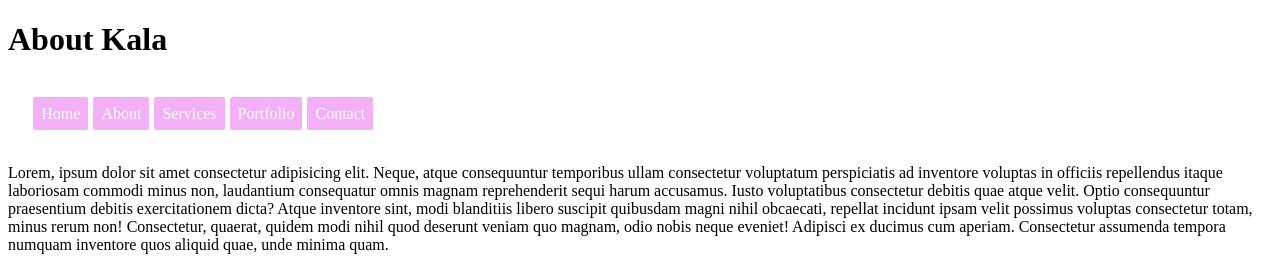
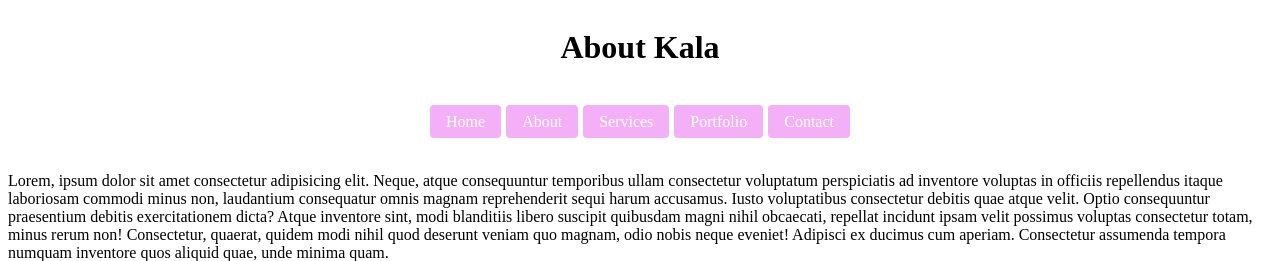
Before and after one commit to kalawoodson/unit-1-hello-styles, a plain HTML site: page about.html in a window 1280 px wide. Shown: the top 261 px of the page. Drawn offline with Linux system fonts and the light colour scheme; files that its build step writes are made by us from their sources.

Commit message:
Updated the styles.css to bring the look closer to the wireframes

```diff
--- a/about.html
+++ b/about.html
@@ -4,7 +4,7 @@
     <meta charset="UTF-8">
     <meta name="viewport" content="width=device-width, initial-scale=1.0">
     <title>About</title>
-    <link rel="stylesheet" href="styles.css">
+    <link rel="stylesheet" href="./styles/styles.css">
 </head>
 <body class="about-page">
     <header>
--- a/styles/styles.css
+++ b/styles/styles.css
@@ -1,6 +1,13 @@
+/* Header Styles */
+header {
+    display: flex;
+    justify-content: center;
+}
+
 /* Navigation styles */
 nav ul {
     display: flex;
+    justify-content: center;
     gap: 5px;
     list-style: none;
     padding: 2%;
@@ -18,8 +25,6 @@ nav ul li a {
 /* Page-specific navigation colors */
 .about-page nav ul li a {
     background: #f4b0f7;
-    padding: 8px 8px;
-    border-radius: 2px;
 }
 
 .services-page nav ul li a {
```
Also changed, not shown: contact.html (+1 -1 lines), portfolio.html (+1 -1 lines).
